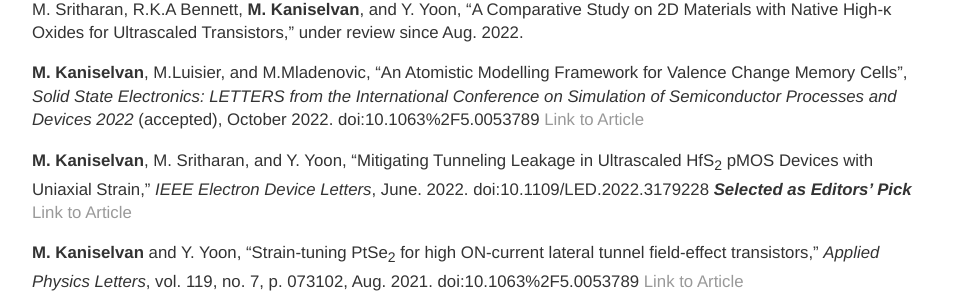
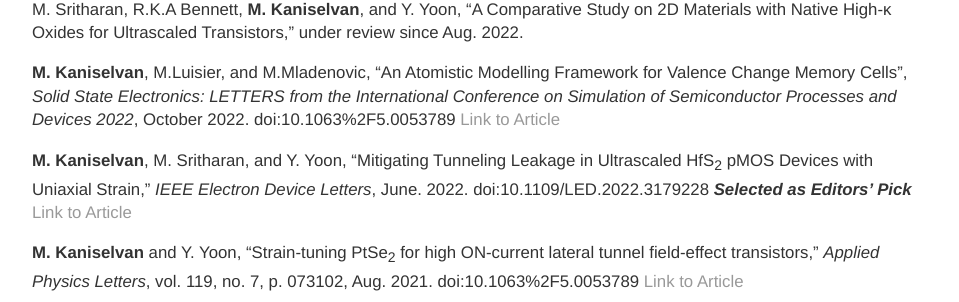
Before and after one commit to manasakani/manaskani.github.io, a Jekyll site: the page built from cv/index.md, in a window 1280 px wide. Shown: the part 582-884 px from the top of the page, without its empty margins (160-1119 px from the left). Built offline with Jekyll 4.4.1, drawn with Linux system fonts in a browser that asks for light colours.

Commit message:
Update index.md

```diff
--- a/cv/index.md
+++ b/cv/index.md
@@ -33,7 +33,7 @@
 
 M. Sritharan, R.K.A Bennett, **M. Kaniselvan**, and Y. Yoon, “A Comparative Study on 2D Materials with Native High-κ Oxides for Ultrascaled Transistors,” under review since Aug. 2022.
 
-**M. Kaniselvan**, M.Luisier, and M.Mladenovic, "An Atomistic Modelling Framework for Valence Change Memory Cells", _Solid State Electronics: LETTERS from the International Conference on Simulation of Semiconductor Processes and Devices 2022_ (accepted), October 2022. doi:10.1063%2F5.0053789 [Link to Article](https://arxiv.org/abs/2207.01095)
+**M. Kaniselvan**, M.Luisier, and M.Mladenovic, "An Atomistic Modelling Framework for Valence Change Memory Cells", _Solid State Electronics: LETTERS from the International Conference on Simulation of Semiconductor Processes and Devices 2022_, October 2022. doi:10.1063%2F5.0053789 [Link to Article](https://www.sciencedirect.com/science/article/pii/S0038110122002775)
 
 **M. Kaniselvan**, M. Sritharan, and Y. Yoon, “Mitigating Tunneling Leakage in Ultrascaled HfS<sub>2</sub> pMOS Devices with Uniaxial Strain,” _IEEE Electron Device Letters_, June. 2022. doi:10.1109/LED.2022.3179228 _**Selected as Editors' Pick**_ [Link to Article](https://ieeexplore.ieee.org/document/9785648)
 
```
